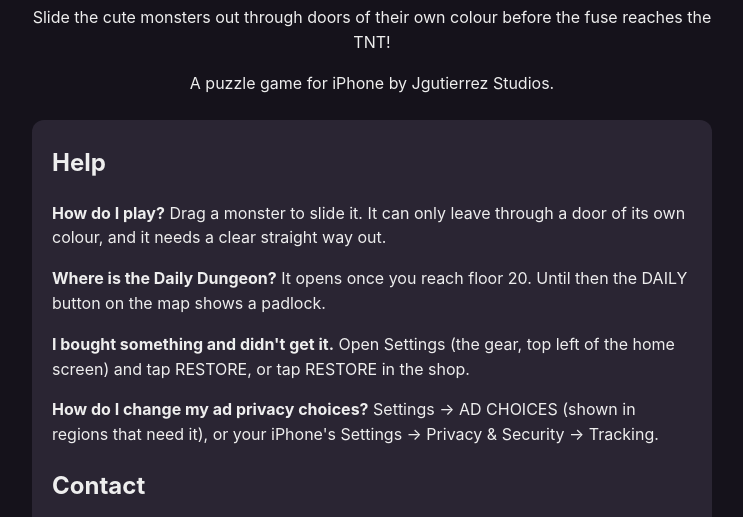
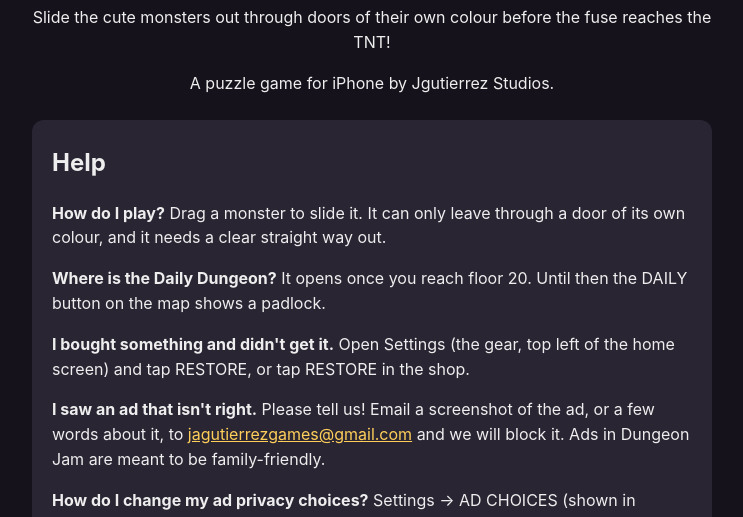
Before and after one commit to gutierrezjose13/gutierrezjose13.github.io, a plain HTML site: page index.html in a window 1280 px wide. Shown: the part 262-779 px from the top of the page, without its empty margins (268-1011 px from the left). Drawn offline with Linux system fonts and the light colour scheme.

Commit message:
Support page: how to report an ad that isn't right
Co-Authored-By: Claude Fable 5.2 <noreply@anthropic.com>
Claude-Session: https://claude.ai/code/session_016WFYAdTu2Dc3FoqmzZr82g

```diff
--- a/index.html
+++ b/index.html
@@ -20,6 +20,7 @@
 <p><strong>How do I play?</strong> Drag a monster to slide it. It can only leave through a door of its own colour, and it needs a clear straight way out.</p>
 <p><strong>Where is the Daily Dungeon?</strong> It opens once you reach floor 20. Until then the DAILY button on the map shows a padlock.</p>
 <p><strong>I bought something and didn't get it.</strong> Open Settings (the gear, top left of the home screen) and tap RESTORE, or tap RESTORE in the shop.</p>
+<p><strong>I saw an ad that isn't right.</strong> Please tell us! Email a screenshot of the ad, or a few words about it, to <a href="mailto:jagutierrezgames@gmail.com?subject=Dungeon%20Jam%3A%20report%20an%20ad">jagutierrezgames@gmail.com</a> and we will block it. Ads in Dungeon Jam are meant to be family-friendly.</p>
 <p><strong>How do I change my ad privacy choices?</strong> Settings → AD CHOICES (shown in regions that need it), or your iPhone's Settings → Privacy &amp; Security → Tracking.</p>
 <h2>Contact</h2>
 <p>Questions, bugs or ideas: <a href="mailto:jagutierrezgames@gmail.com">jagutierrezgames@gmail.com</a></p>
```
